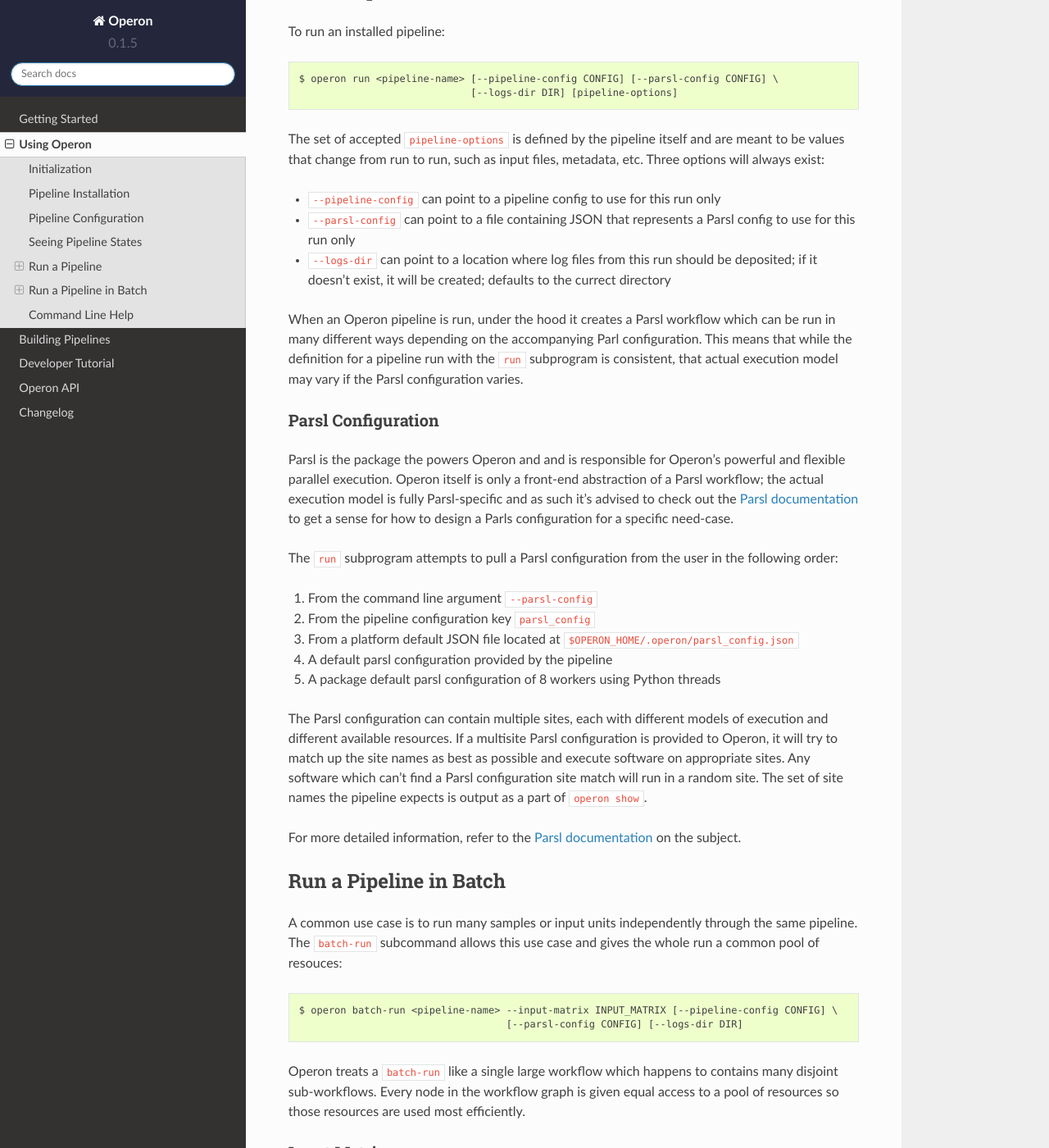
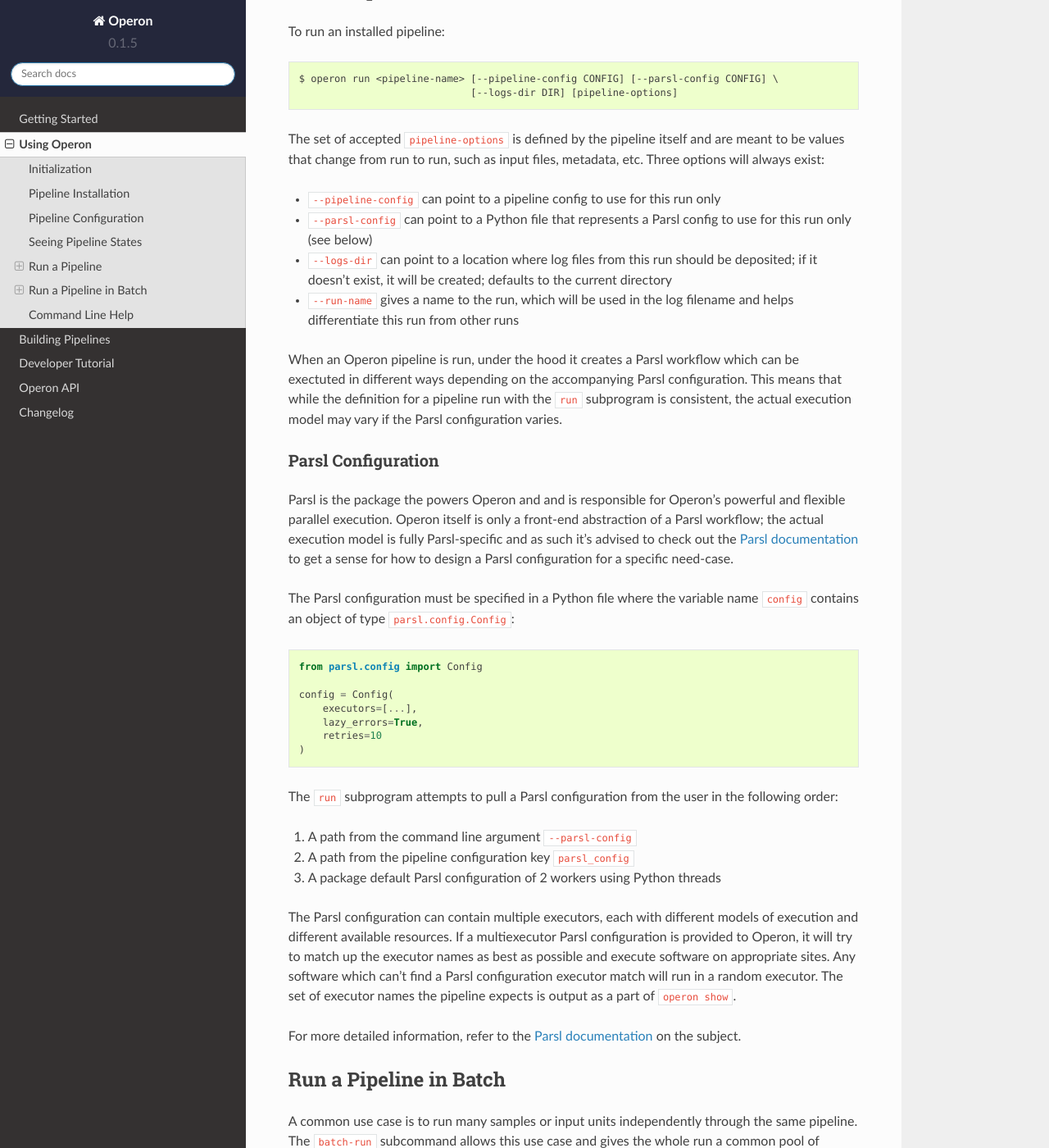
Before and after one commit to djf604/operon, a Sphinx documentation site: the page built from docs/using_operon.rst, in a window 1280 px wide and 1400 px high, scrolled down 2191 px. Shown: the whole window at 82% size. Built offline with Sphinx 7.4.7 and the Read the Docs theme 2.0.0, drawn with Linux system fonts in a browser that asks for light colours.

Commit message:
Updated documentation for v0.1.8; updated tests; changed all wording from sites to executors

```diff
--- a/docs/using_operon.rst
+++ b/docs/using_operon.rst
@@ -88,13 +88,15 @@
 run to run, such as input files, metadata, etc. Three options will always exist:
 
 * ``--pipeline-config`` can point to a pipeline config to use for this run only
-* ``--parsl-config`` can point to a file containing JSON that represents a Parsl config to use for this run only
+* ``--parsl-config`` can point to a Python file that represents a Parsl config to use for this run only (see below)
 * ``--logs-dir`` can point to a location where log files from this run should be deposited; if it doesn't exist, it
-  will be created; defaults to the currect directory
+  will be created; defaults to the current directory
+* ``--run-name`` gives a name to the run, which will be used in the log filename and helps differentiate this run from
+  other runs
 
-When an Operon pipeline is run, under the hood it creates a Parsl workflow which can be run in many different ways
-depending on the accompanying Parl configuration. This means that while the definition for a pipeline run with the
-``run`` subprogram is consistent, that actual execution model may vary if the Parsl configuration varies.
+When an Operon pipeline is run, under the hood it creates a Parsl workflow which can be exectuted in different ways
+depending on the accompanying Parsl configuration. This means that while the definition for a pipeline run with the
+``run`` subprogram is consistent, the actual execution model may vary if the Parsl configuration varies.
 
 .. _parsl_configuration:
 
@@ -105,20 +107,31 @@
 Operon itself is only a front-end abstraction of a Parsl workflow; the actual execution model is fully
 Parsl-specific and as such it's advised to check out the
 `Parsl documentation <http://parsl.readthedocs.io/en/latest/>`_
-to get a sense for how to design a Parls configuration for a specific need-case.
+to get a sense for how to design a Parsl configuration for a specific need-case.
+
+The Parsl configuration must be specified in a Python file where the variable name ``config`` contains an object of
+type ``parsl.config.Config``:
+
+.. code-block:: python
+
+    from parsl.config import Config
+
+    config = Config(
+        executors=[...],
+        lazy_errors=True,
+        retries=10
+    )
 
 The ``run`` subprogram attempts to pull a Parsl configuration from the user in the following order:
 
-1. From the command line argument ``--parsl-config``
-2. From the pipeline configuration key ``parsl_config``
-3. From a platform default JSON file located at ``$OPERON_HOME/.operon/parsl_config.json``
-4. A default parsl configuration provided by the pipeline
-5. A package default parsl configuration of 8 workers using Python threads
+1. A path from the command line argument ``--parsl-config``
+2. A path from the pipeline configuration key ``parsl_config``
+3. A package default Parsl configuration of 2 workers using Python threads
 
-The Parsl configuration can contain multiple sites, each with different models of execution and different available
-resources. If a multisite Parsl configuration is provided to Operon, it will try to match up the site names as best as
-possible and execute software on appropriate sites. Any software which can't find a Parsl configuration site match will
-run in a random site. The set of site names the pipeline expects is output as a part of ``operon show``.
+The Parsl configuration can contain multiple executors, each with different models of execution and different available
+resources. If a multiexecutor Parsl configuration is provided to Operon, it will try to match up the executor names as best as
+possible and execute software on appropriate sites. Any software which can't find a Parsl configuration executor match will
+run in a random executor. The set of executor names the pipeline expects is output as a part of ``operon show``.
 
 For more detailed information, refer to the
 `Parsl documentation <http://parsl.readthedocs.io/en/latest/userguide/configuring.html>`_ on the subject.
```
Also changed, not shown: docs/building_pipelines.rst (+8 -63 lines), docs/changelog.rst (+30 -6 lines), 7 other files.
